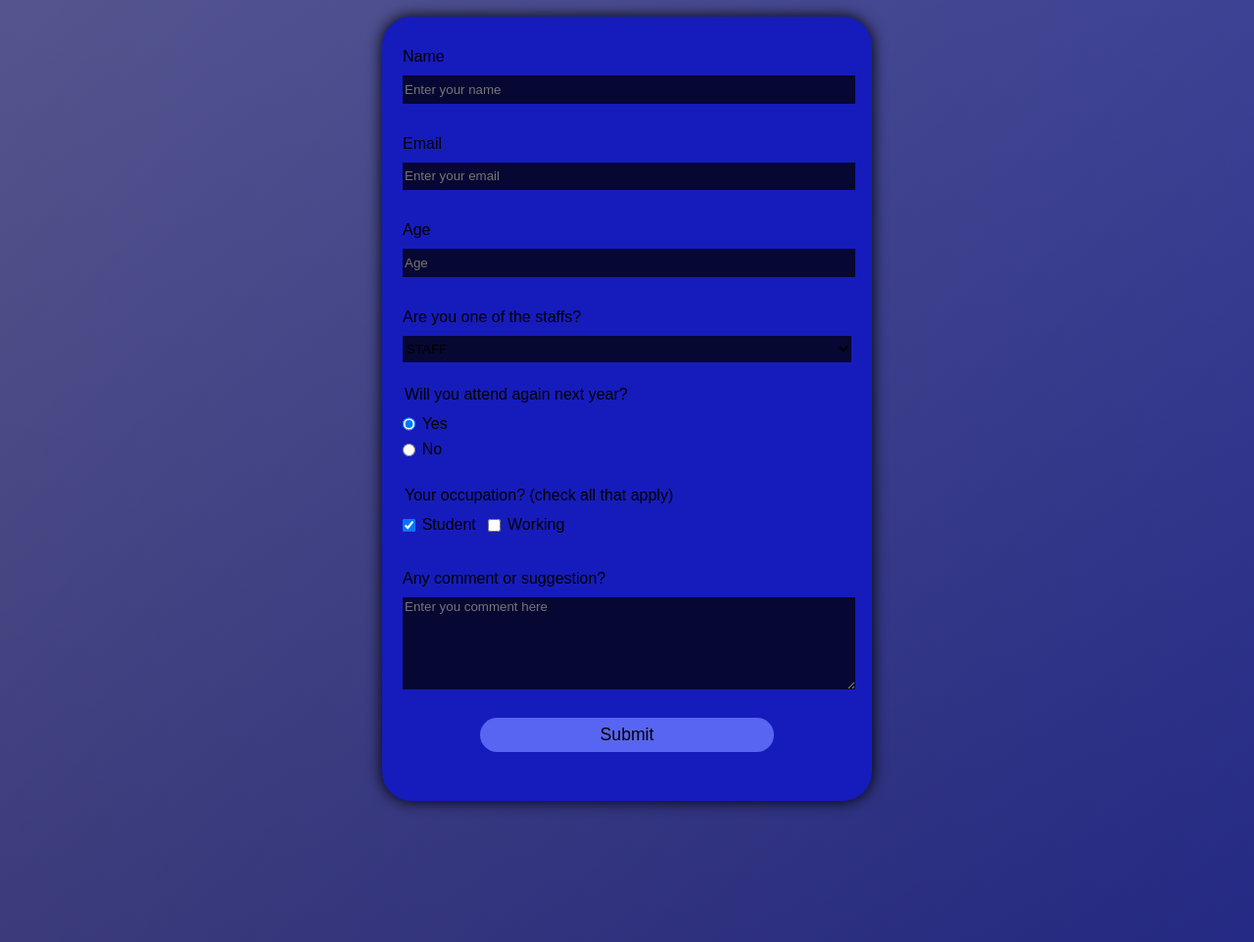
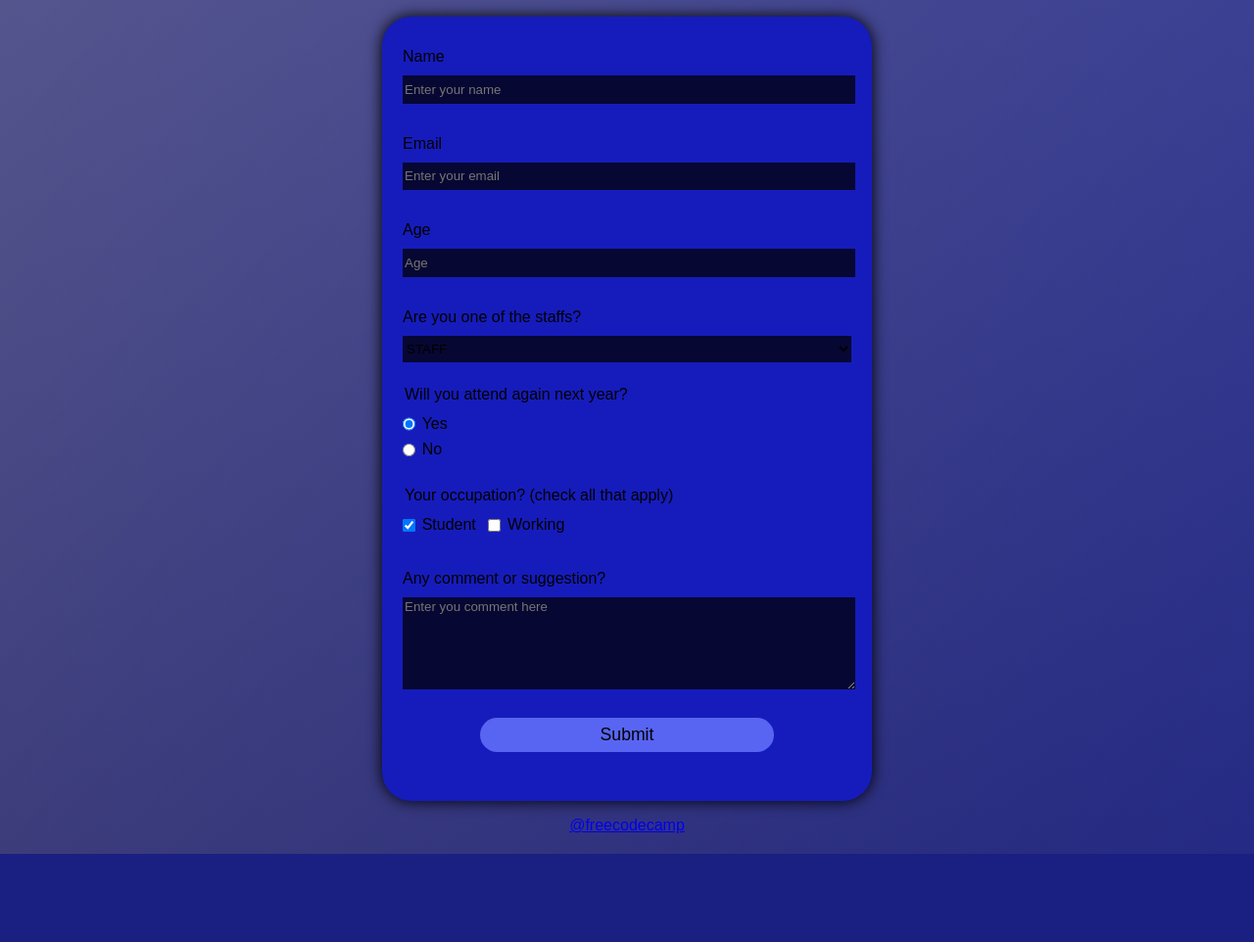
Before and after one commit to 0asisCat/survey-form-fcc, a plain HTML site: page index.html in a window 1280 px wide. Shown: the part 110-1072 px from the top of the page at 98% size. After the commit the page ends 982 px from the top, so only its background shows below. Drawn offline with Linux system fonts and the light colour scheme.

Commit message:
all done

```diff
--- a/index.html
+++ b/index.html
@@ -43,8 +43,11 @@
           <textarea id="comment" placeholder="Enter you comment here" rows="6" cols="30"></textarea>
         </label>
       </fieldset>
-      <input type="submit" value="Submit">
+      <input type="submit" value="Submit" id="submit">
       </div>
     </form>
+    <footer>
+      <p><a href="https://www.freecodecamp.org/learn" target="_blank">@freecodecamp</a></p>
+    </footer>
   </body>
 </html>
--- a/styles.css
+++ b/styles.css
@@ -1,4 +1,4 @@
-body{width:100%;height:130vh;margin:0;background-color:#1a2081;font-family: Ggsans, sans-serif;font-size: 16px;font-weight:400;background-image: linear-gradient(135deg, rgba(255, 255, 255, .3), rgba(255, 255, 255, .05)), linear-gradient(261deg, #1a2081, #0e0e5c);}
+body{width:100%;height:100%;margin:0;background-color:#1a2081;font-family: Ggsans, sans-serif;font-size: 16px;font-weight:400;background-image: linear-gradient(135deg, rgba(255, 255, 255, .3), rgba(255, 255, 255, .05)), linear-gradient(261deg, #1a2081, #0e0e5c);}
 
 h1{font-weight:bolder;}
 
@@ -26,3 +26,6 @@ textarea{width:100%;resize:vertical;font-family:sans-serif;}
 
 input[type="submit"]{margin-bottom: 5em;display:block;width:60%;margin:1em auto;height:2em;font-size:1.1rem;background-color:#5865f2;border-radius:30px;}
 input[type="submit"]:hover{background-color:#abb1f5;}
+
+footer{margin:0;color:black;}
+footer, p:rover{margin:0;color:#abb1f5;;}
```
